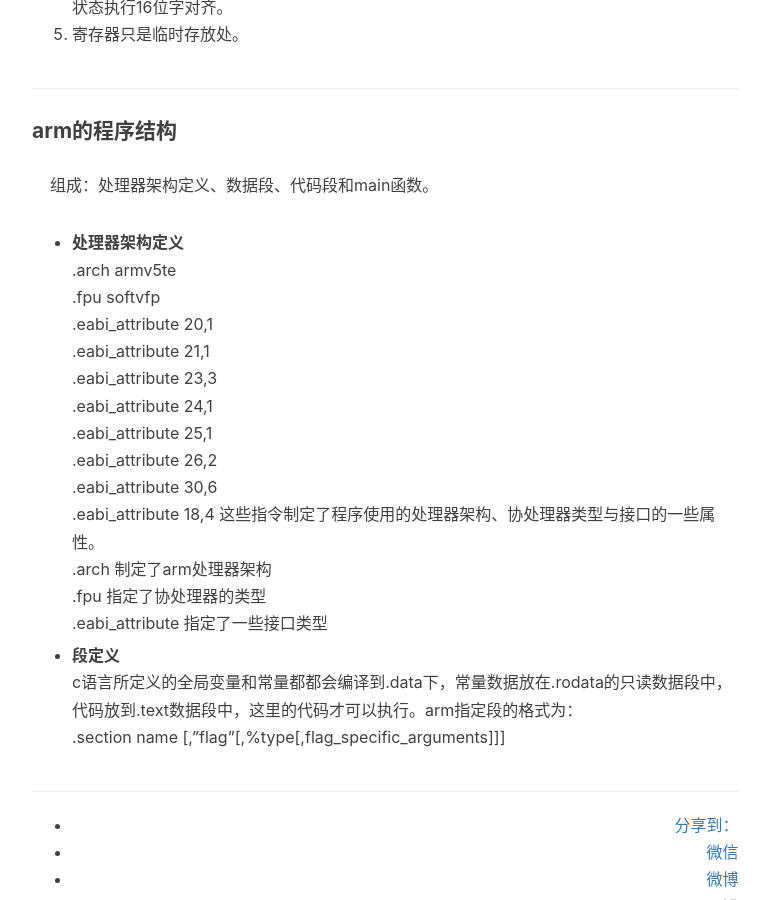
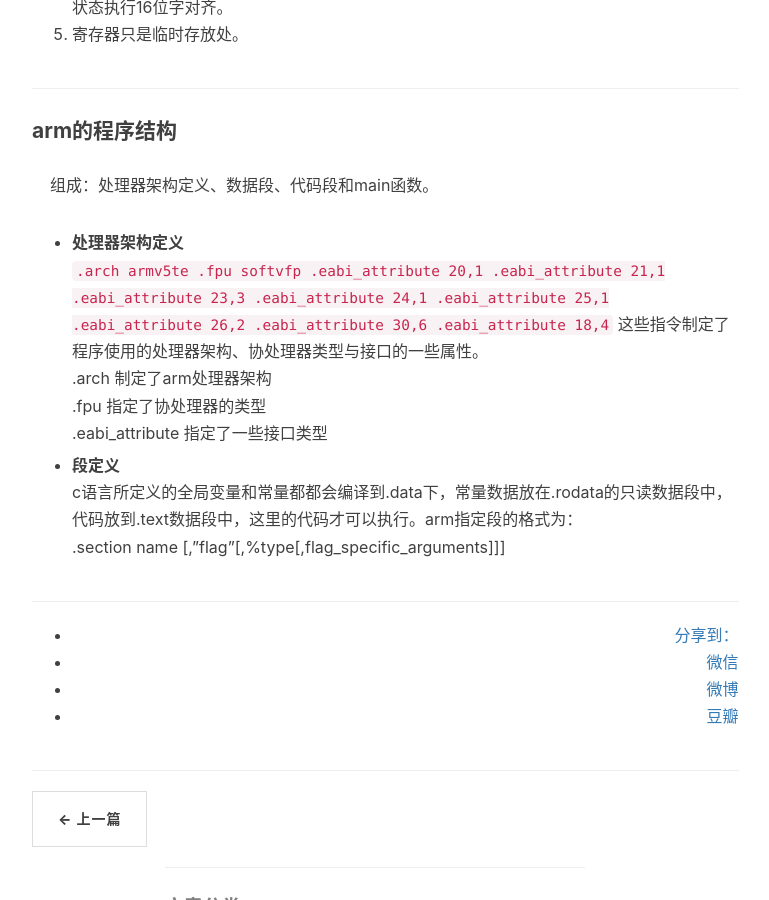
Before and after one commit to yangrz/blog, a Jekyll site: the page built from _posts/2017-01-16-androidSecurity.markdown, in a window 1280 px wide and 900 px high, scrolled down 1651 px. Shown: the whole window, without its empty margins (233-1002 px from the left). Built offline with Jekyll 4.4.1, drawn with Linux system fonts in a browser that asks for light colours; nearby versions of some CDN libraries; comment, search, counter and statistics services are not loaded.

Commit message:
2017-02-17

````diff
--- a/_posts/2017-01-16-androidSecurity.markdown
+++ b/_posts/2017-01-16-androidSecurity.markdown
@@ -46,7 +46,7 @@ tags:
 #### arm的程序结构
 &nbsp;&nbsp;&nbsp;&nbsp;组成：处理器架构定义、数据段、代码段和main函数。
 * __处理器架构定义__
-	.arch  armv5te
+```.arch  armv5te
 	.fpu  softvfp
 	.eabi_attribute  20,1
 	.eabi_attribute  21,1
@@ -55,7 +55,7 @@ tags:
 	.eabi_attribute  25,1
 	.eabi_attribute  26,2
 	.eabi_attribute  30,6
-	.eabi_attribute  18,4
+	.eabi_attribute  18,4```
 这些指令制定了程序使用的处理器架构、协处理器类型与接口的一些属性。
 .arch 制定了arm处理器架构
 .fpu 指定了协处理器的类型
````
